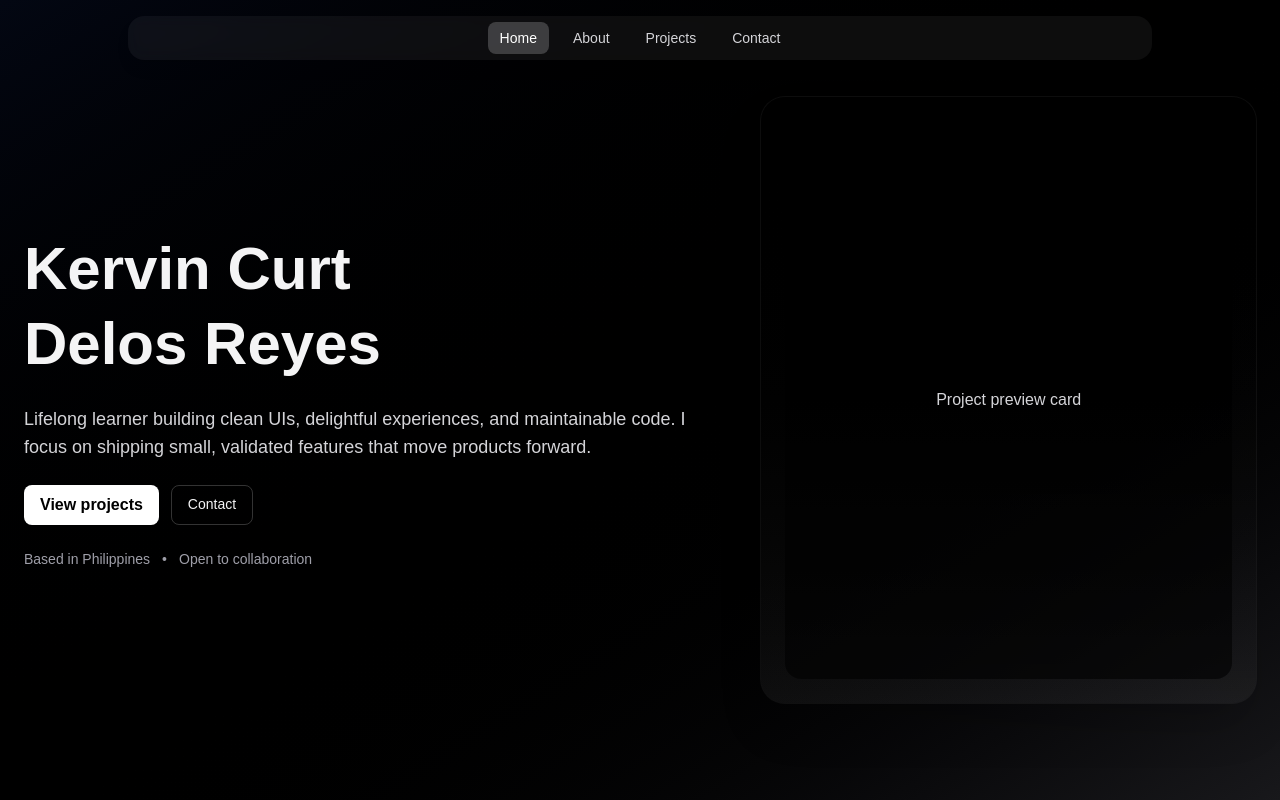
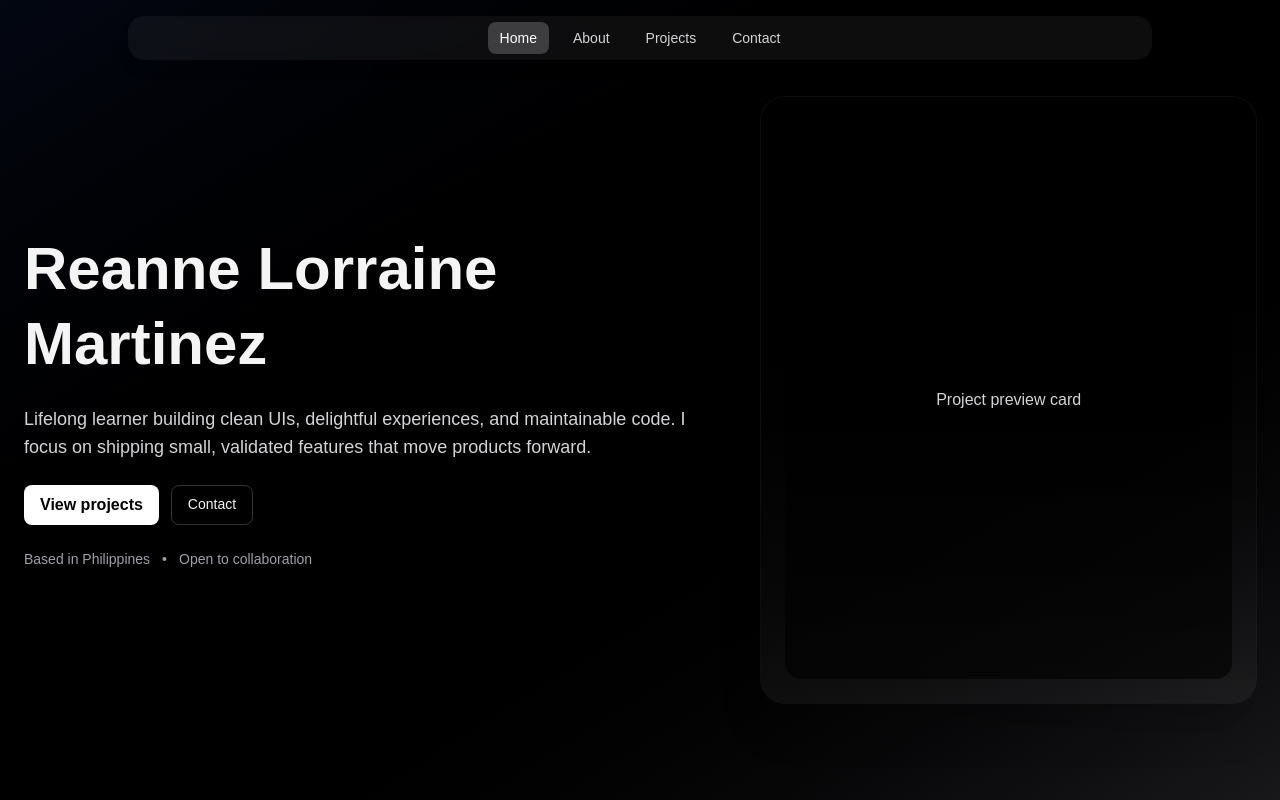
Before and after one commit to ZenorianDev/Portfolio, a Next.js app in the folder portfolio/: page / in a window 1280 px wide. Built offline with nearby package versions, Linux system fonts and the light colour scheme.

Commit message:
homepage

```diff
--- a/portfolio/components/homepage.tsx
+++ b/portfolio/components/homepage.tsx
@@ -14,9 +14,9 @@ export default function Homepage() {
             transition={{ duration: 0.6 }}
             className="text-5xl sm:text-6xl font-extrabold leading-tight"
           >
-            Kervin Curt
+            Reanne Lorraine
             <br />
-            Delos Reyes
+            Martinez
           </motion.h1>
 
           <motion.p
```
